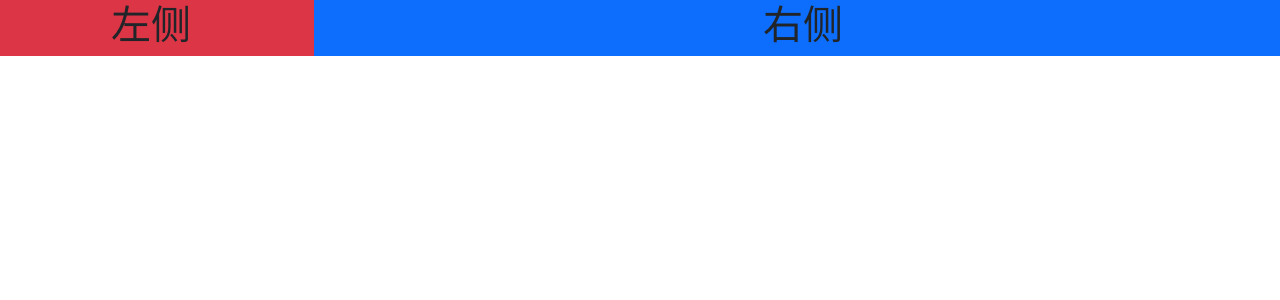
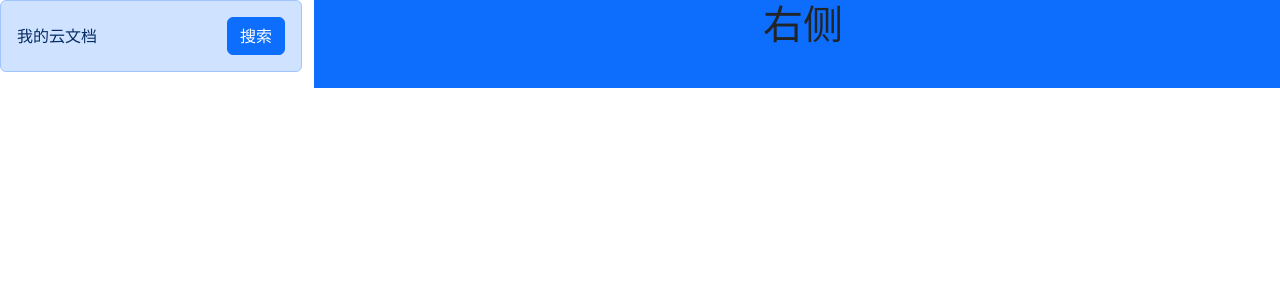
Before and after one commit to qweijiaq/electron-cloud-doc, a React (Create React App) app: page / in a window 1280 px wide. Shown: the top 300 px of the page. Built offline with nearby package versions, Linux system fonts and the light colour scheme.

Commit message:
feat: 初步实现 FileSearch 组件

```diff
--- a/src/App.js
+++ b/src/App.jsx
@@ -1,12 +1,13 @@
 import "./App.css";
 import "bootstrap/dist/css/bootstrap.min.css";
+import FileSearch from "./components/FileSearch";
 
 function App() {
   return (
     <div className="App">
       <div className="row">
-        <div className="col-3 bg-danger left-panel">
-          <h1>左侧</h1>
+        <div className="col-3 left-panel">
+          <FileSearch title="我的云文档" onFileSearch={() => {}} />
         </div>
         <div className="col-9 bg-primary right-panel">
           <h1>右侧</h1>
--- /dev/null
+++ b/src/components/FileSearch.jsx
@@ -0,0 +1,76 @@
+import React, { useEffect, useRef, useState } from "react";
+
+const FileSearch = ({ title, onFileSearch }) => {
+  const [inputActive, setInputActive] = useState(false);
+  const [value, setValue] = useState("");
+
+  let node = useRef(null);
+
+  const closeSearch = (e) => {
+    e.preventDefault();
+    setInputActive(false);
+    setValue("");
+  };
+  useEffect(() => {
+    const handleInputEvent = (e) => {
+      const { keyCode } = e;
+      if (keyCode === 13 && inputActive) {
+        onFileSearch(value);
+      } else if (keyCode === 27 && inputActive) {
+        closeSearch(e);
+      }
+    };
+    document.addEventListener("keyup", handleInputEvent);
+    return () => {
+      document.removeEventListener("keyup", handleInputEvent);
+    };
+  });
+
+  useEffect(() => {
+    if (inputActive) {
+      node.current.focus();
+    }
+  }, [inputActive]);
+
+  return (
+    <div className="alert alert-primary">
+      {!inputActive && (
+        <div className="d-flex justify-content-between align-items-center">
+          <span>{title}</span>
+          <button
+            type="button"
+            className="btn btn-primary"
+            onClick={() => {
+              setInputActive(true);
+            }}
+          >
+            搜索
+          </button>
+        </div>
+      )}
+      {inputActive && (
+        <div className="row">
+          <div className="col-8">
+            <input
+              className="form-control"
+              value={value}
+              ref={node}
+              onChange={(e) => {
+                setValue(e.target.value);
+              }}
+            />
+          </div>
+          <button
+            type="button"
+            className="btn btn-primary col-4"
+            onClick={closeSearch}
+          >
+            关闭
+          </button>
+        </div>
+      )}
+    </div>
+  );
+};
+
+export default FileSearch;
```
